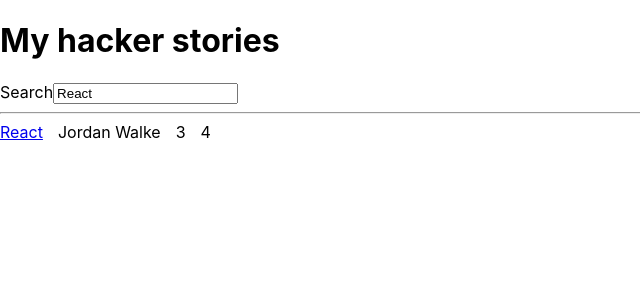
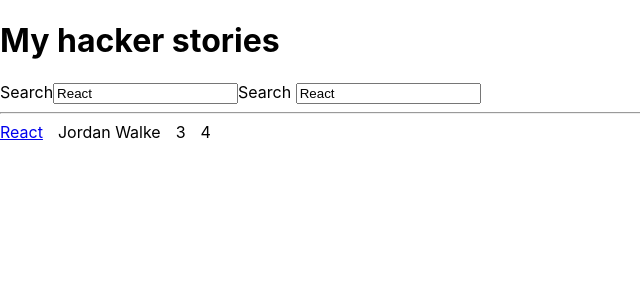
Before and after one commit to huy19712011/hacker-stories, a React (Create React App) app: page / in a window 1280 px wide. Shown: the top 300 px of the page, without its empty margins (0-640 px from the left). Built offline with nearby package versions, Linux system fonts and the light colour scheme.

Commit message:
Reusable React Component

```diff
--- a/src/App.js
+++ b/src/App.js
@@ -50,12 +50,32 @@
 
             <Search onSearch={handleSearch} search={searchTerm}></Search>
 
+            <InputWithLabel
+                id="search"
+                label="Search"
+                value={searchTerm}
+                onInputChange={handleSearch}
+            />
+
             <hr/>
 
             <List list={searchStories}/>
         </div>
     );
 };
+
+const InputWithLabel = ({id, label, value, type='text', onInputChange}) => (
+    <>
+        <label htmlFor={id}>{label}</label>
+        &nbsp;
+        <input
+            id={id}
+            type={type}
+            value={value}
+            onChange={onInputChange}
+        />
+    </>
+);
 
 const Search = ({search, onSearch}) => {
 
```
